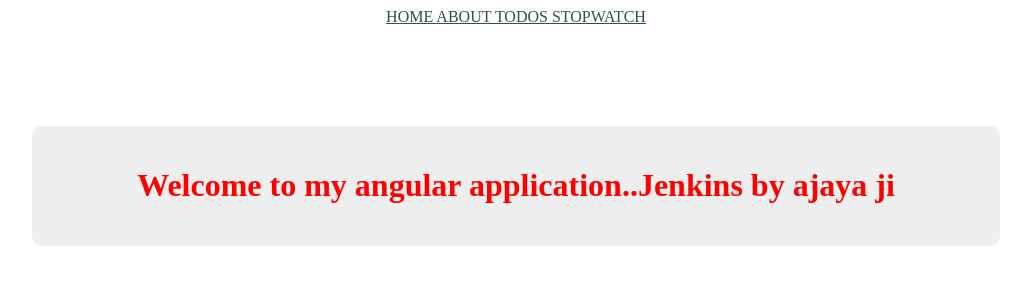
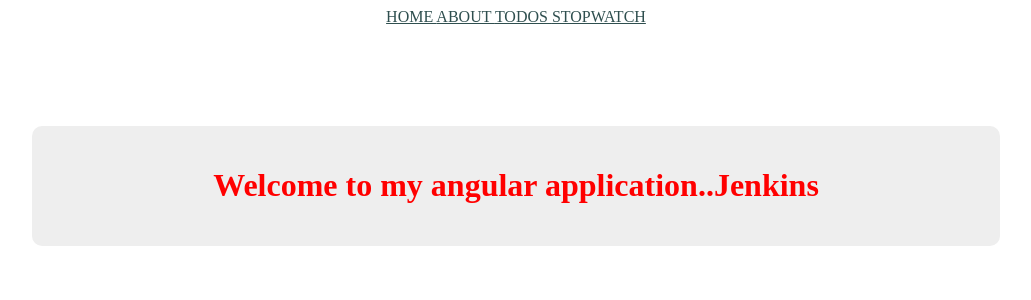
Before and after one commit to RajanIsha/angular, an Angular app: page /home in a window 1280 px wide. Shown: the top 300 px of the page, without its empty margins (124-1155 px from the left). Built offline with nearby package versions, Linux system fonts and the light colour scheme.

Commit message:
remove ji

```diff
--- a/src/app/home/home.component.html
+++ b/src/app/home/home.component.html
@@ -1,4 +1,4 @@
 <div class="home-container">
 
-  <h1>Welcome to my angular application..Jenkins by ajaya ji</h1>
+  <h1>Welcome to my angular application..Jenkins </h1>
 </div>
```
